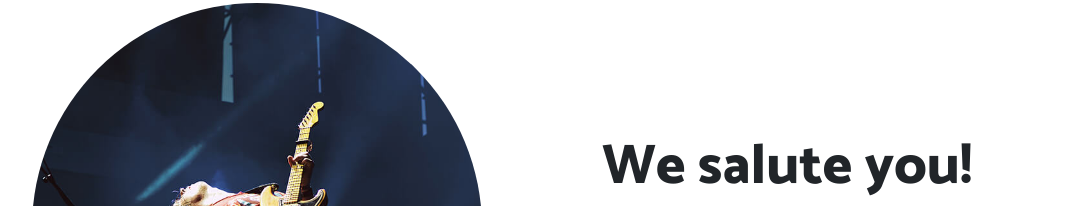
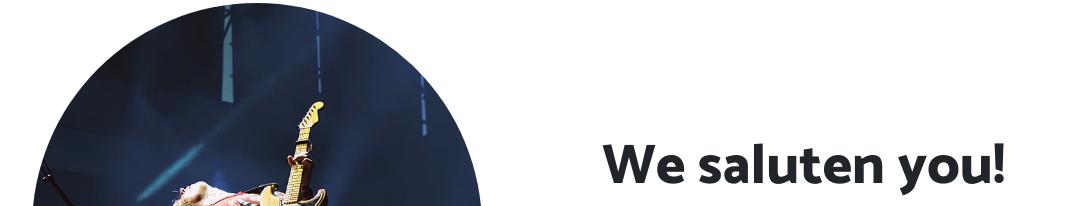
Before and after one commit to rverspaij/migration-support-services-code, a plain HTML site: page index.html in a window 1280 px wide. Shown: the part 1278-1484 px from the top of the page, without its empty margins (98-1181 px from the left). Drawn offline with Linux system fonts and the light colour scheme.

Commit message:
Update index.html

```diff
--- a/index.html
+++ b/index.html
@@ -56,7 +56,7 @@
                 </div>
                 <div class="col-lg-6 order-lg-2">
                     <div class="p-5">
-                        <h2 class="display-4">We salute you!</h2>
+                        <h2 class="display-4">We saluten you!</h2>
                         <p>Lorem ipsum dolor sit amet, consectetur adipisicing elit. Quod aliquid, mollitia odio veniam sit iste esse assumenda amet aperiam exercitationem, ea animi blanditiis recusandae! Ratione voluptatum molestiae adipisci, beatae obcaecati.</p>
                     </div>
                 </div>
```
